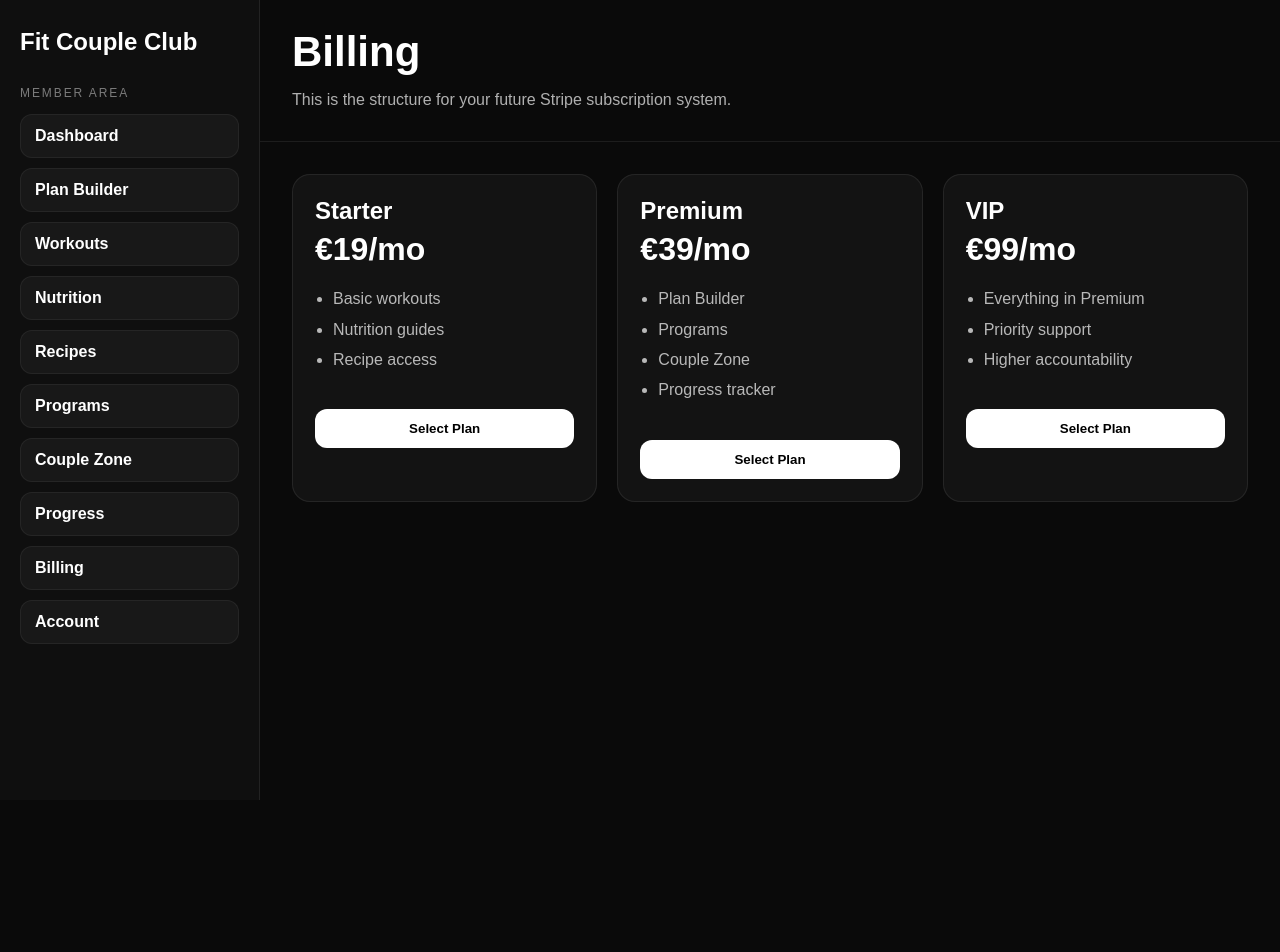
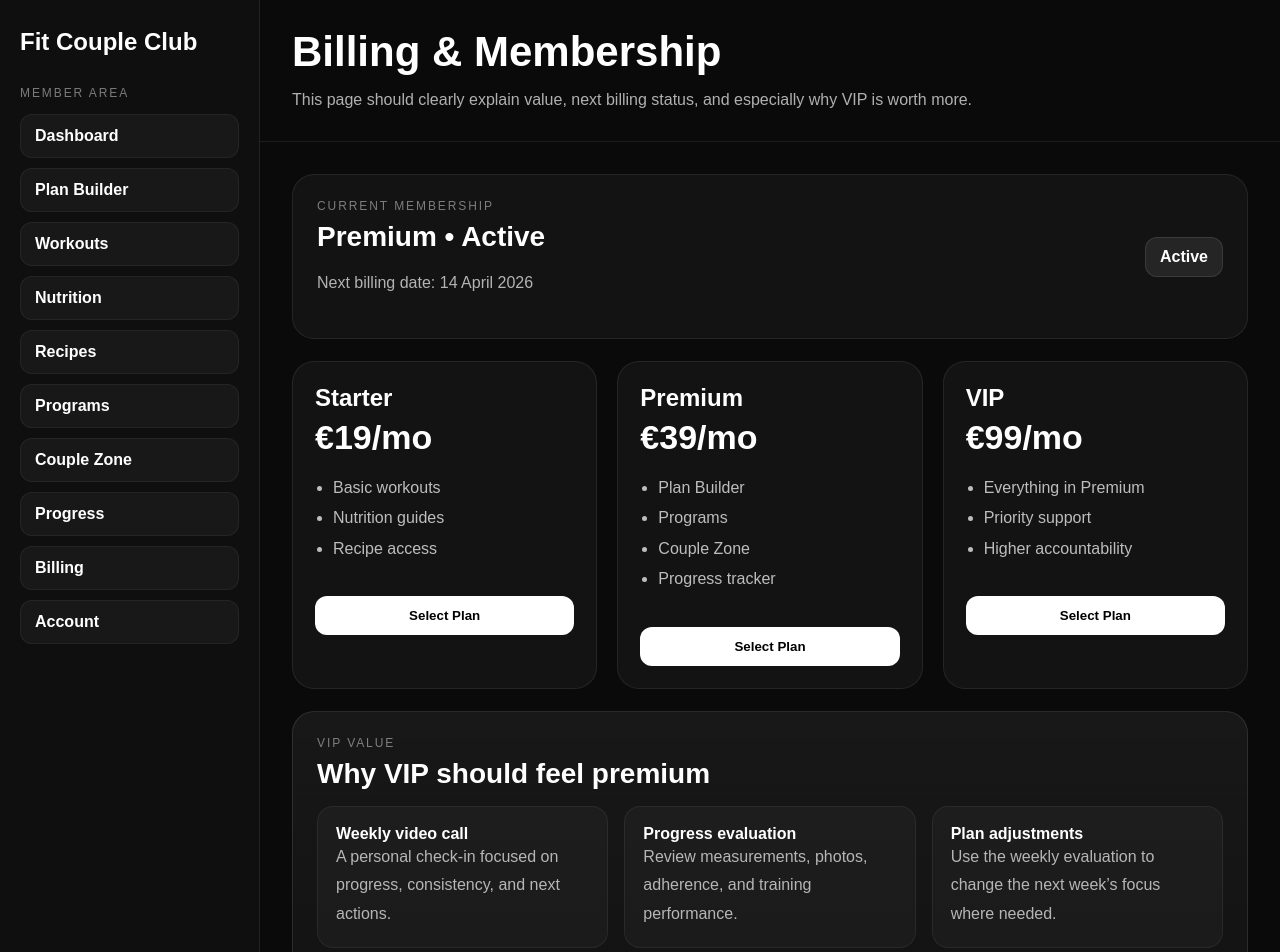
Before and after one commit to nielsvdz-ops/fit-couple-club, a Next.js app: page /billing in a window 1280 px wide. Shown: the top 952 px of the page. Before the commit the page ends 800 px from the top, so only its background shows below. Built offline with nearby package versions, Linux system fonts and the light colour scheme.

Commit message:
Update page.js

```diff
--- a/app/billing/page.js
+++ b/app/billing/page.js
@@ -4,42 +4,58 @@ import { MEMBERSHIP_PLANS } from "../../lib/plans";
 export default function BillingPage() {
   return (
     <DashboardLayout
-      title="Billing"
-      subtitle="This is the structure for your future Stripe subscription system."
+      title="Billing & Membership"
+      subtitle="This page should clearly explain value, next billing status, and especially why VIP is worth more."
     >
-      <div style={{ display: "grid", gridTemplateColumns: "repeat(auto-fit,minmax(260px,1fr))", gap: "20px" }}>
+      <div style={{ display: "grid", gap: "22px" }}>
+        <section style={statusCard}>
+          <div>
+            <div style={eyebrow}>Current Membership</div>
+            <h2 style={sectionTitle}>Premium • Active</h2>
+            <p style={muted}>Next billing date: 14 April 2026</p>
+          </div>
+          <div style={statusBadge}>Active</div>
+        </section>
+
+        <section style={grid}>
           {MEMBERSHIP_PLANS.map((plan) => (
-          <div key={plan.id} style={card}>
+            <div key={plan.id} style={planCard}>
               <div style={{ fontSize: "24px", fontWeight: "800", marginBottom: "6px" }}>{plan.name}</div>
-            <div style={{ fontSize: "32px", fontWeight: "800", marginBottom: "14px" }}>{plan.price}</div>
-            <ul style={{ paddingLeft: "18px", lineHeight: 1.9, color: "rgba(255,255,255,0.7)" }}>
+              <div style={{ fontSize: "34px", fontWeight: "800", marginBottom: "14px" }}>{plan.price}</div>
+              <ul style={list}>
                 {plan.features.map((feature) => (
                   <li key={feature}>{feature}</li>
                 ))}
               </ul>
-            <button style={button}>Select Plan</button>
+              <button style={primaryButton}>Select Plan</button>
             </div>
           ))}
+        </section>
+
+        <section style={vipCard}>
+          <div style={eyebrow}>VIP Value</div>
+          <h2 style={sectionTitle}>Why VIP should feel premium</h2>
+          <div style={vipGrid}>
+            <div style={vipItem}><strong>Weekly video call</strong><div style={muted}>A personal check-in focused on progress, consistency, and next actions.</div></div>
+            <div style={vipItem}><strong>Progress evaluation</strong><div style={muted}>Review measurements, photos, adherence, and training performance.</div></div>
+            <div style={vipItem}><strong>Plan adjustments</strong><div style={muted}>Use the weekly evaluation to change the next week’s focus where needed.</div></div>
+            <div style={vipItem}><strong>Stronger accountability</strong><div style={muted}>Higher-touch support is the main reason some users will pay more.</div></div>
+          </div>
+        </section>
       </div>
     </DashboardLayout>
   );
 }
 
-const card = {
-  background: "rgba(255,255,255,0.04)",
-  border: "1px solid rgba(255,255,255,0.08)",
-  borderRadius: "18px",
-  padding: "22px",
-};
-
-const button = {
-  marginTop: "18px",
-  width: "100%",
-  padding: "12px 18px",
-  borderRadius: "12px",
-  border: "none",
-  background: "white",
-  color: "black",
-  fontWeight: "700",
-  cursor: "pointer",
-};
+const statusCard = { display: "flex", justifyContent: "space-between", gap: "12px", alignItems: "center", flexWrap: "wrap", background: "rgba(255,255,255,0.04)", border: "1px solid rgba(255,255,255,0.08)", borderRadius: "22px", padding: "24px" };
+const statusBadge = { padding: "10px 14px", borderRadius: "12px", background: "rgba(255,255,255,0.08)", border: "1px solid rgba(255,255,255,0.1)", fontWeight: "800" };
+const eyebrow = { fontSize: "12px", textTransform: "uppercase", letterSpacing: "0.16em", color: "rgba(255,255,255,0.45)", marginBottom: "8px" };
+const sectionTitle = { margin: 0, fontSize: "28px", fontWeight: "800" };
+const muted = { color: "rgba(255,255,255,0.68)", lineHeight: 1.8 };
+const grid = { display: "grid", gridTemplateColumns: "repeat(auto-fit,minmax(260px,1fr))", gap: "20px" };
+const planCard = { background: "rgba(255,255,255,0.04)", border: "1px solid rgba(255,255,255,0.08)", borderRadius: "22px", padding: "22px" };
+const list = { paddingLeft: "18px", lineHeight: 1.9, color: "rgba(255,255,255,0.72)" };
+const primaryButton = { marginTop: "16px", width: "100%", padding: "12px 16px", borderRadius: "12px", border: "none", background: "white", color: "black", fontWeight: "700", cursor: "pointer" };
+const vipCard = { background: "linear-gradient(180deg, rgba(255,255,255,0.06), rgba(255,255,255,0.03))", border: "1px solid rgba(255,255,255,0.1)", borderRadius: "22px", padding: "24px" };
+const vipGrid = { display: "grid", gridTemplateColumns: "repeat(auto-fit,minmax(220px,1fr))", gap: "16px", marginTop: "16px" };
+const vipItem = { background: "rgba(255,255,255,0.03)", border: "1px solid rgba(255,255,255,0.06)", borderRadius: "16px", padding: "18px" };
```
Lines whose indentation alone changed are shown as unchanged.
